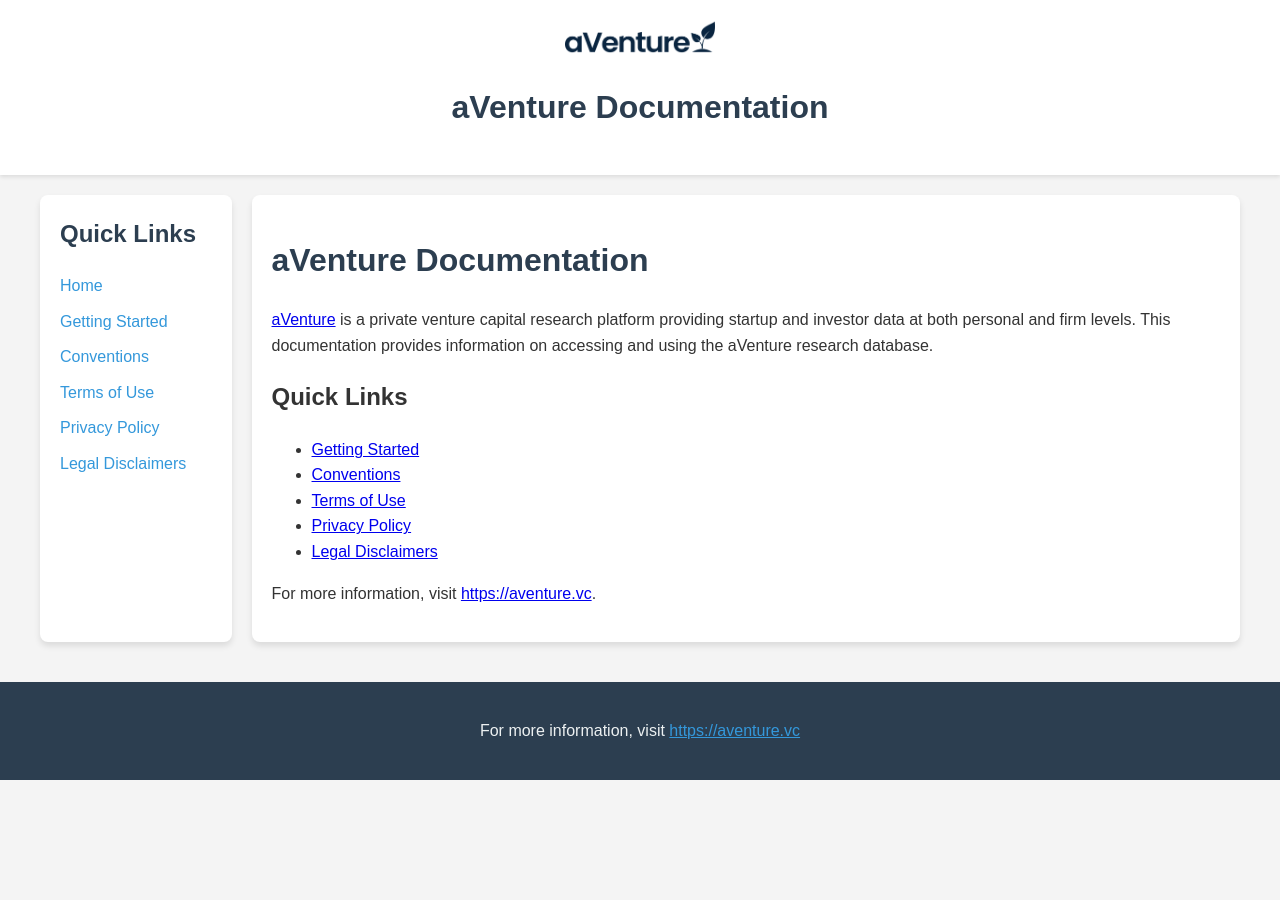
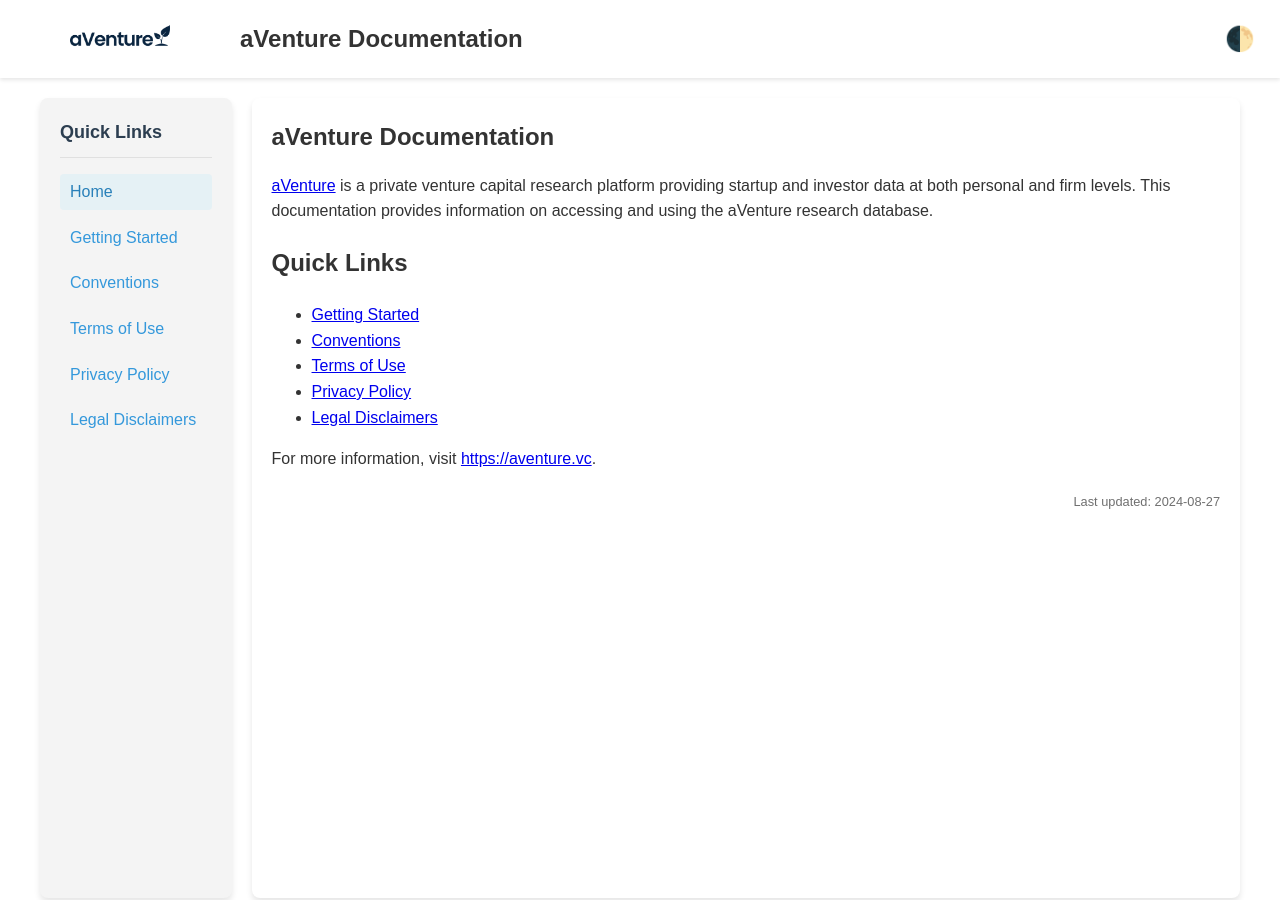
Before and after one commit to aventurevc/aventure-app, a Jekyll site: the page built from docs/index.md, in a window 1280 px wide and 900 px high. Built offline with Jekyll 4.4.1, drawn with Linux system fonts in a browser that asks for light colours; comment, search, counter and statistics services are not loaded.

Commit message:
Update pages

```diff
--- a/docs/_layouts/default.html
+++ b/docs/_layouts/default.html
@@ -1,41 +1,66 @@
 ---
 ---
 <!DOCTYPE html>
-<html lang="en">
+<html lang="en" data-theme="light">
 <head>
     <meta charset="UTF-8">
     <meta name="viewport" content="width=device-width, initial-scale=1.0">
-    <title>{{ site.title }}</title>
+    <title>{{ page.title }} | {{ site.title }}</title>
     <link rel="stylesheet" href="{{ '/assets/css/main.css' | relative_url }}">
+    <script src="https://cdnjs.cloudflare.com/ajax/libs/js-cookie/3.0.1/js.cookie.min.js"></script>
 </head>
 <body>
     <header>
-        <a href="https://aventure.vc" title="aVenture">
-            <img src="https://aventurevc.github.io/aventure-app/assets/images/aventure_logo_1280x_wide_reduced_transparent.png" alt="aVenture Logo" class="logo">
-        </a>
-        <h1>{{ site.title }}</h1>
+        <div class="header-content">
+            <a href="https://aventure.vc" title="aVenture">
+                <img src="https://aventurevc.github.io/aventure-app/assets/images/aventure_logo_1280x_wide_reduced_transparent.png" alt="aVenture Logo" class="logo">
+            </a>
+            <h1>{{ site.title }}</h1>
+        </div>
+        <button id="theme-toggle" aria-label="Toggle dark mode">🌓</button>
     </header>
 
     <div class="container">
         <nav class="side-nav">
             <h2>Quick Links</h2>
             <ul>
-                <li><a href="{{ '/index.html' | relative_url }}">Home</a></li>
-                <li><a href="{{ '/getting-started.html' | relative_url }}">Getting Started</a></li>
-                <li><a href="{{ '/conventions.html' | relative_url }}">Conventions</a></li>
-                <li><a href="{{ '/terms-of-use.html' | relative_url }}">Terms of Use</a></li>
-                <li><a href="{{ '/privacy-policy.html' | relative_url }}">Privacy Policy</a></li>
-                <li><a href="{{ '/legal-disclaimers.html' | relative_url }}">Legal Disclaimers</a></li>
+                <li><a href="{{ '/index.html' | relative_url }}" {% if page.url == "/" %}class="active"{% endif %}>Home</a></li>
+                <li><a href="{{ '/gettingStarted.html' | relative_url }}" {% if page.url == "/gettingStarted.html" %}class="active"{% endif %}>Getting Started</a></li>
+                <li><a href="{{ '/conventions.html' | relative_url }}" {% if page.url == "/conventions.html" %}class="active"{% endif %}>Conventions</a></li>
+                <li><a href="{{ '/terms-of-use.html' | relative_url }}" {% if page.url == "/terms-of-use.html" %}class="active"{% endif %}>Terms of Use</a></li>
+                <li><a href="{{ '/privacy-policy.html' | relative_url }}" {% if page.url == "/privacy-policy.html" %}class="active"{% endif %}>Privacy Policy</a></li>
+                <li><a href="{{ '/legal-disclaimers.html' | relative_url }}" {% if page.url == "/legal-disclaimers.html" %}class="active"{% endif %}>Legal Disclaimers</a></li>
             </ul>
         </nav>
 
         <main class="content">
             {{ content }}
+            <p class="last-updated">Last updated: 2024-08-27</p>
         </main>
     </div>
 
     <footer>
         <p>For more information, visit <a href="https://aventure.vc">https://aventure.vc</a></p>
     </footer>
+
+    <script>
+        const themeToggle = document.getElementById('theme-toggle');
+        const htmlElement = document.documentElement;
+
+        function setTheme(theme) {
+            htmlElement.setAttribute('data-theme', theme);
+            Cookies.set('theme', theme, { expires: 365 });
+        }
+
+        themeToggle.addEventListener('click', () => {
+            const currentTheme = htmlElement.getAttribute('data-theme');
+            const newTheme = currentTheme === 'light' ? 'dark' : 'light';
+            setTheme(newTheme);
+        });
+
+        // Check for saved theme preference or use default 'light'
+        const savedTheme = Cookies.get('theme') || 'light';
+        setTheme(savedTheme);
+    </script>
 </body>
 </html>
--- a/docs/assets/css/main.scss
+++ b/docs/assets/css/main.scss
@@ -1,30 +1,80 @@
 ---
 ---
+
+:root {
+    --bg-color: #ffffff;
+    --text-color: #333333;
+    --nav-bg-color: #f4f4f4;
+    --nav-text-color: #2c3e50;
+    --link-color: #3498db;
+    --link-hover-color: #2980b9;
+    --header-bg-color: #ffffff;
+    --footer-bg-color: #2c3e50;
+    --footer-text-color: #ecf0f1;
+    --border-color: #e0e0e0;
+}
+
+[data-theme="dark"] {
+    --bg-color: #1a1a1a;
+    --text-color: #e0e0e0;
+    --nav-bg-color: #2c2c2c;
+    --nav-text-color: #ffffff;
+    --link-color: #61dafb;
+    --link-hover-color: #4fa8d5;
+    --header-bg-color: #2c2c2c;
+    --footer-bg-color: #1a1a1a;
+    --footer-text-color: #e0e0e0;
+    --border-color: #444444;
+}
 
 body {
     font-family: 'Arial', sans-serif;
     line-height: 1.6;
-    color: #333;
+    color: var(--text-color);
     margin: 0;
     padding: 0;
-    background-color: #f4f4f4;
+    background-color: var(--bg-color);
+    transition: background-color 0.3s ease, color 0.3s ease;
 }
 
 header {
-    background-color: #fff;
+    background-color: var(--header-bg-color);
     padding: 20px;
-    text-align: center;
     box-shadow: 0 2px 4px rgba(0,0,0,0.1);
+    display: flex;
+    justify-content: space-between;
+    align-items: center;
+}
+
+.header-content {
+    display: flex;
+    align-items: center;
 }
 
 .logo {
-    max-width: 300px;
+    max-width: 200px;
     height: auto;
+    margin-right: 20px;
 }
 
 h1 {
-    color: #2c3e50;
-    margin-top: 20px;
+    color: var(--text-color);
+    margin: 0;
+    font-size: 24px;
+}
+
+#theme-toggle {
+    background: none;
+    border: none;
+    font-size: 24px;
+    cursor: pointer;
+    padding: 5px;
+    border-radius: 50%;
+    transition: background-color 0.3s ease;
+}
+
+#theme-toggle:hover {
+    background-color: var(--nav-bg-color);
 }
 
 .container {
@@ -36,16 +86,23 @@ h1 {
 
 .side-nav {
     width: 250px;
-    background-color: #fff;
+    background-color: var(--nav-bg-color);
     padding: 20px;
     border-radius: 8px;
     box-shadow: 0 4px 6px rgba(0, 0, 0, 0.1);
     margin-right: 20px;
+    position: sticky;
+    top: 20px;
+    height: calc(100vh - 140px);
+    overflow-y: auto;
 }
 
 .side-nav h2 {
-    color: #2c3e50;
+    color: var(--nav-text-color);
     margin-top: 0;
+    font-size: 18px;
+    padding-bottom: 10px;
+    border-bottom: 1px solid var(--border-color);
 }
 
 .side-nav ul {
@@ -58,31 +115,56 @@ h1 {
 }
 
 .side-nav a {
-    color: #3498db;
+    color: var(--link-color);
     text-decoration: none;
     transition: color 0.3s ease;
+    display: block;
+    padding: 5px 10px;
+    border-radius: 4px;
 }
 
-.side-nav a:hover {
-    color: #2980b9;
+.side-nav a:hover, .side-nav a.active {
+    color: var(--link-hover-color);
+    background-color: rgba(97, 218, 251, 0.1);
 }
 
 .content {
     flex-grow: 1;
-    background-color: #fff;
+    background-color: var(--bg-color);
     padding: 20px;
     border-radius: 8px;
     box-shadow: 0 4px 6px rgba(0, 0, 0, 0.1);
 }
 
+.last-updated {
+    font-size: 0.8em;
+    color: var(--text-color);
+    opacity: 0.7;
+    text-align: right;
+    margin-top: 20px;
+}
+
 footer {
     text-align: center;
     padding: 20px;
-    background-color: #2c3e50;
-    color: #ecf0f1;
+    background-color: var(--footer-bg-color);
+    color: var(--footer-text-color);
     margin-top: 20px;
 }
 
 footer a {
-    color: #3498db;
+    color: var(--link-color);
 }
+
+@media (max-width: 768px) {
+    .container {
+        flex-direction: column;
+    }
+
+    .side-nav {
+        width: 100%;
+        margin-right: 0;
+        margin-bottom: 20px;
+        height: auto;
+    }
+}
```
